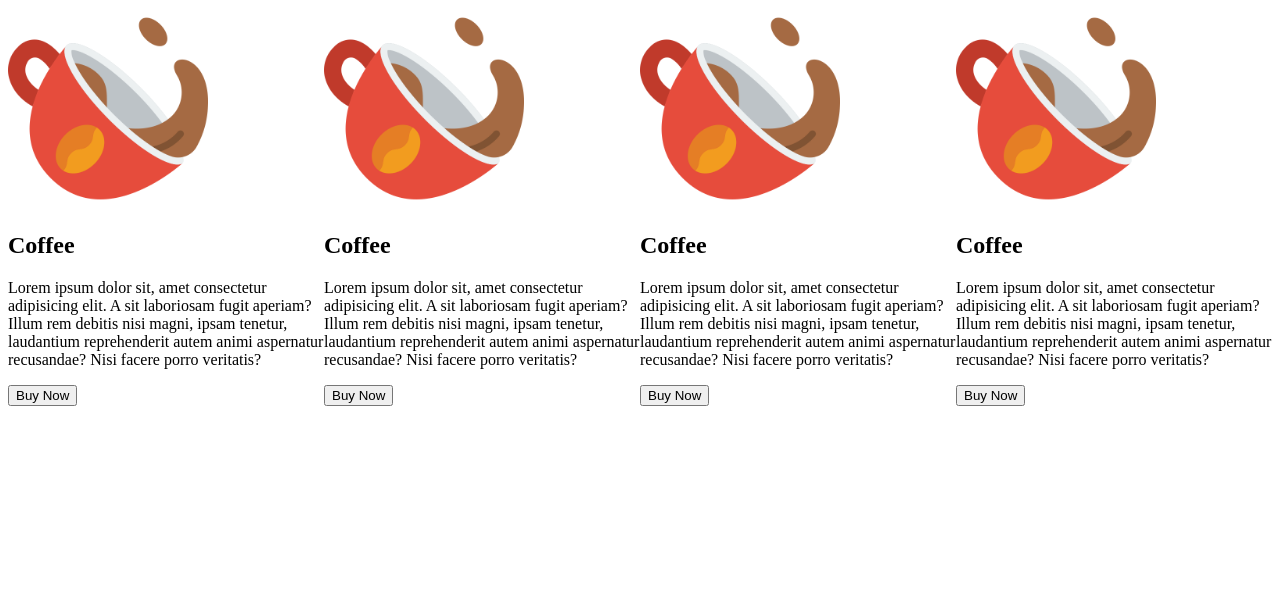
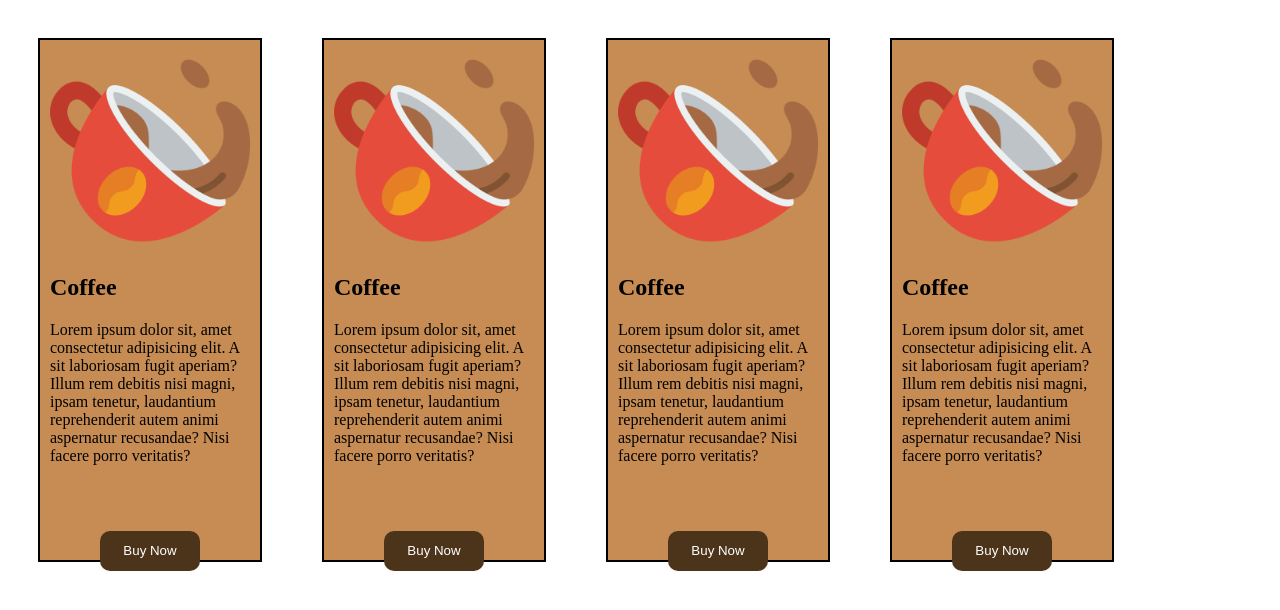
Before and after one commit to nandini0126/project, a plain HTML site: page pages/menu.html in a window 1280 px wide. Drawn offline with Linux system fonts and the light colour scheme.

Commit message:
applied css

```diff
--- a/css/menu.css
+++ b/css/menu.css
@@ -10,3 +10,21 @@
     justify-content: start;
     align-items: center;
 }
+.card{
+    height: 500px;
+    width: 200px;
+    background-color: #c68c53;
+    border: 2px solid black;
+    padding: 10px;
+    margin: 30px;
+}
+.btn{
+    background-color: #4c341a;
+    height: 40px;
+    width: 100px;
+    color: white;
+    border-radius: 10px;
+    padding: 10px;
+    margin: 50px;
+    border: none;
+}
```
